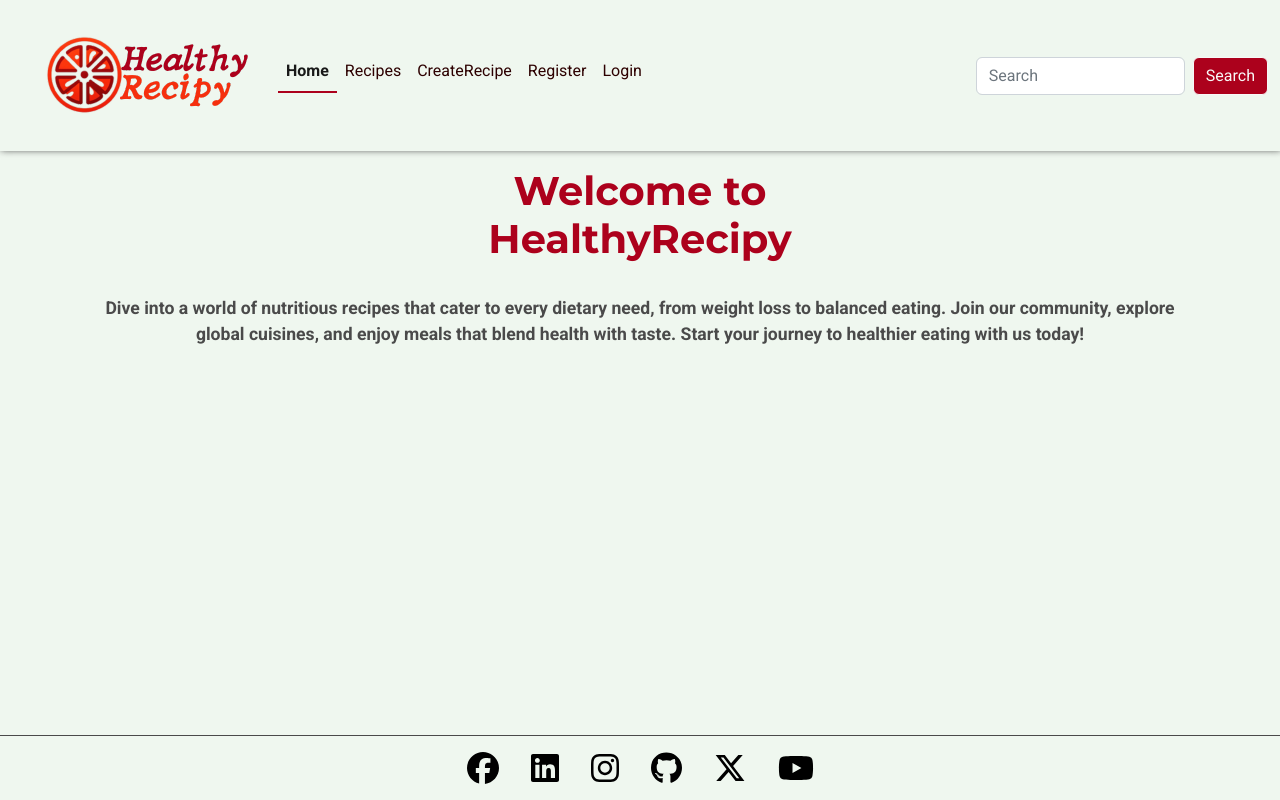
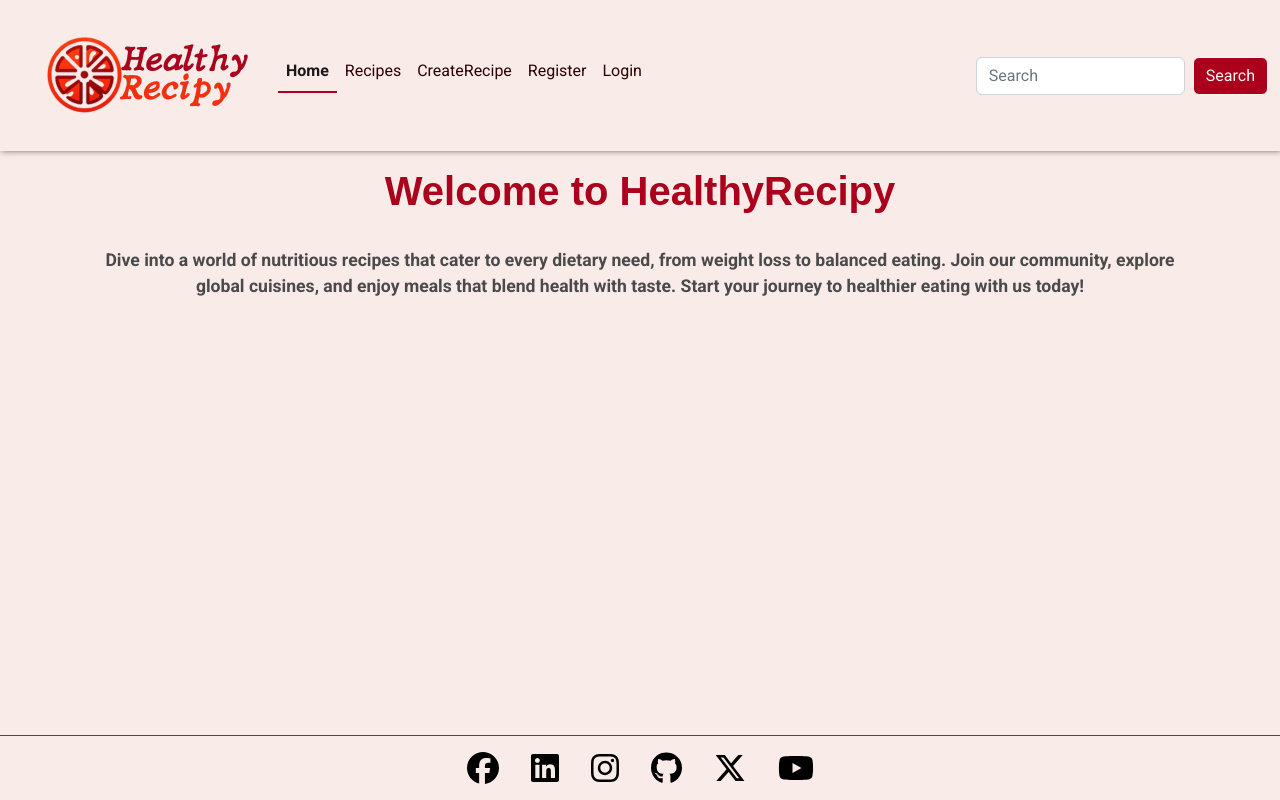
Before and after one commit to GracieteDev/recipe-django, a Django app: page / in a window 1280 px wide. Run offline with Django 4.2, Linux system fonts and the light colour scheme; data that the repository does not hold is empty; some libraries are stand-ins or nearby versions.

Commit message:
Update css

```diff
--- a/static/css/base.css
+++ b/static/css/base.css
@@ -1,12 +1,15 @@
 @import url('https://fonts.googleapis.com/css2?family=Montserrat:wght@400;700&family=Roboto:ital,wght@0,100;0,300;0,400;0,500;0,700;0,900;1,100;1,300;1,400;1,500;1,700;1,900&display=swap');
+
+
+
 
 :root {
   /* Fonts */
-  --title: 'Montserrat', sans-serif;
+  --title: 'Monserrat', sans-serif;
   --main-font: 'Roboto', sans-serif;
 
   /* Colours*/
-  --green-ligth: #eff7ef;
+  --orange-ligth: #f8ebe8;
   --orange: #f52f0e;
   --light-red: #f60030;
   --red: #ac011c;
@@ -59,13 +62,13 @@ p {
 }
 main {
   flex: 1 0 auto;
-  background-color: var(--green-ligth);
+  background-color: var(--orange-ligth);
 }
 
 /* Footer */
 footer {
   flex-shrink: 0;
-  background-color: var(--green-ligth);
+  background-color: var(--orange-ligth);
   display: flex;
   flex-direction: row;
   justify-content: center;
@@ -80,7 +83,7 @@ footer {
 
 /* Header */
 .navbar {
-  background-color: var(--green-ligth) !important;
+  background-color: var(--orange-ligth) !important;
   box-shadow: var(--small-box-shadow);
   color: var(--dark-red);
 
```
